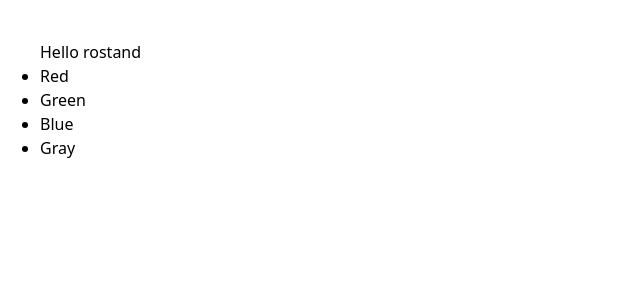
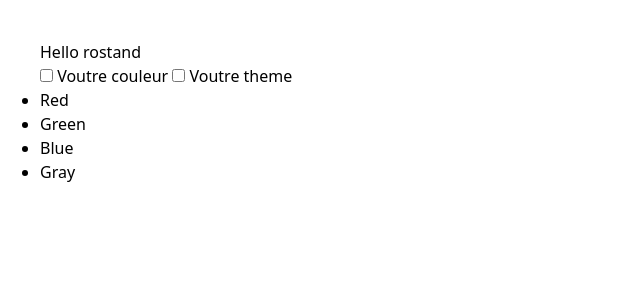
Before and after one commit to rosto-infinity/vuejs-cours03, a Vue app: page / in a window 1280 px wide. Shown: the top 300 px of the page, without its empty margins (0-640 px from the left). Built offline with nearby package versions, Linux system fonts and the light colour scheme.

Commit message:
liste
liste

```diff
--- a/src/App.vue
+++ b/src/App.vue
@@ -1,9 +1,11 @@
 <template>
  <h1>Hello rostand</h1>
 <Checkbox/>
+<Liste/>
 </template>
 
 
 <script setup>
 import Checkbox from './Checkbox.vue';
+import Liste from './Liste.vue';
 </script>
--- a/src/Checkbox.vue
+++ b/src/Checkbox.vue
@@ -1,7 +1,8 @@
 <template>
-  <ol class="list-disc">
-    <li v-for="color in colors">{{ color }}</li>
-  </ol>
+  <label for="tacks">
+  <input type="checkbox" name="tacks" id="tacks"> Voutre couleur
+  <input type="checkbox" name="tacks" id="tacks"> Voutre theme
+  </label>
 </template>
 
 <script setup>
--- /dev/null
+++ b/src/Liste.vue
@@ -0,0 +1,15 @@
+<template>
+  <ul class="list-disc">
+    <li v-for="color in colors">{{ color }}</li>
+  </ul>
+</template>
+
+<script setup>
+import {ref} from 'vue'
+  const colors = ref([
+    "Red",
+    "Green",
+     "Blue",
+      "Gray"
+  ]);
+</script>
```
